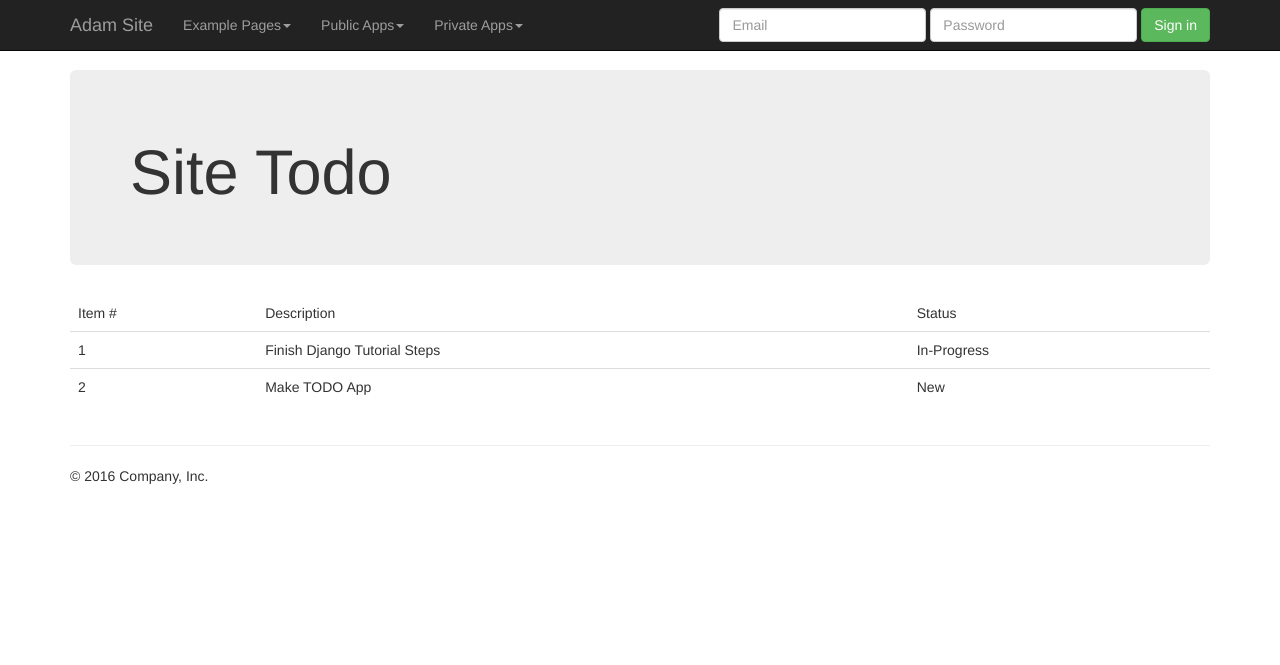
After one commit to afunderburg10/DjangoTutorial, a Django app: a page that uses templates/site_todo.html in a window 1280 px wide. The commit adds this page. Shown: the top 665 px of the page. Run offline with Django 3.2, Linux system fonts and the light colour scheme; some libraries are stand-ins or nearby versions.

Commit message:
Created todo page and added it to header links

```diff
--- a/DjangoTutorial/urls.py
+++ b/DjangoTutorial/urls.py
@@ -20,6 +20,7 @@ from django.views.generic import TemplateView
 urlpatterns = [
     url(r'^$', TemplateView.as_view(template_name='home.html'), name='home'),
     url(r'^example_template', TemplateView.as_view(template_name='example_template.html'), name='example_template'),
+    url(r'^todo', TemplateView.as_view(template_name='site_todo.html'), name='site_todo'),
     url(r'^polls/', include('webapp.urls')),
     url(r'^admin/', admin.site.urls),
 ]
--- a/templates/includes/navbar.html
+++ b/templates/includes/navbar.html
@@ -19,6 +19,7 @@
                        role="button" aria-haspopup="true" aria-expanded="false">Example Pages<span class="caret"></span></a>
                     <ul class="dropdown-menu">
                         <li><a href="{% url 'example_template' %}">Template</a></li>
+                        <li><a href="{% url 'site_todo' %}">To-Do</a></li>
                     </ul>
                 </li>
                 <li class="dropdown">
--- /dev/null
+++ b/templates/site_todo.html
@@ -0,0 +1,32 @@
+{% extends "main.html" %}
+{% block jumbotronContent %}
+    <h1>Site Todo</h1>
+{% endblock %}
+
+{% block bodyContent %}
+    <div class="row">
+        <div class="col-md-12">
+            <table class="table">
+                <thead>
+                    <tr>
+                        <td>Item #</td>
+                        <td>Description</td>
+                        <td>Status</td>
+                    </tr>
+                </thead>
+                <tbody>
+                    <tr>
+                        <td>1</td>
+                        <td>Finish Django Tutorial Steps</td>
+                        <td>In-Progress</td>
+                    </tr>
+                    <tr>
+                        <td>2</td>
+                        <td>Make TODO App</td>
+                        <td>New</td>
+                    </tr>
+                </tbody>
+            </table>
+        </div>
+    </div>
+{% endblock %}
```
